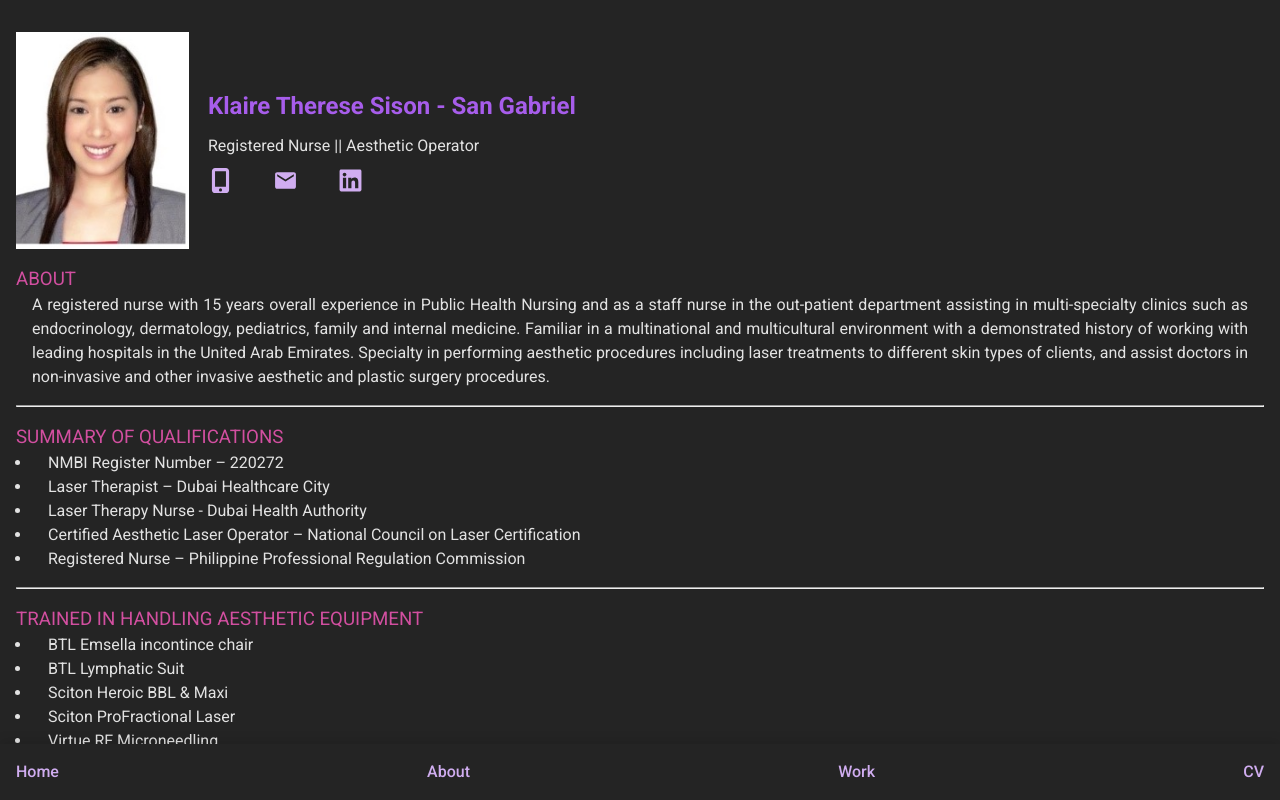
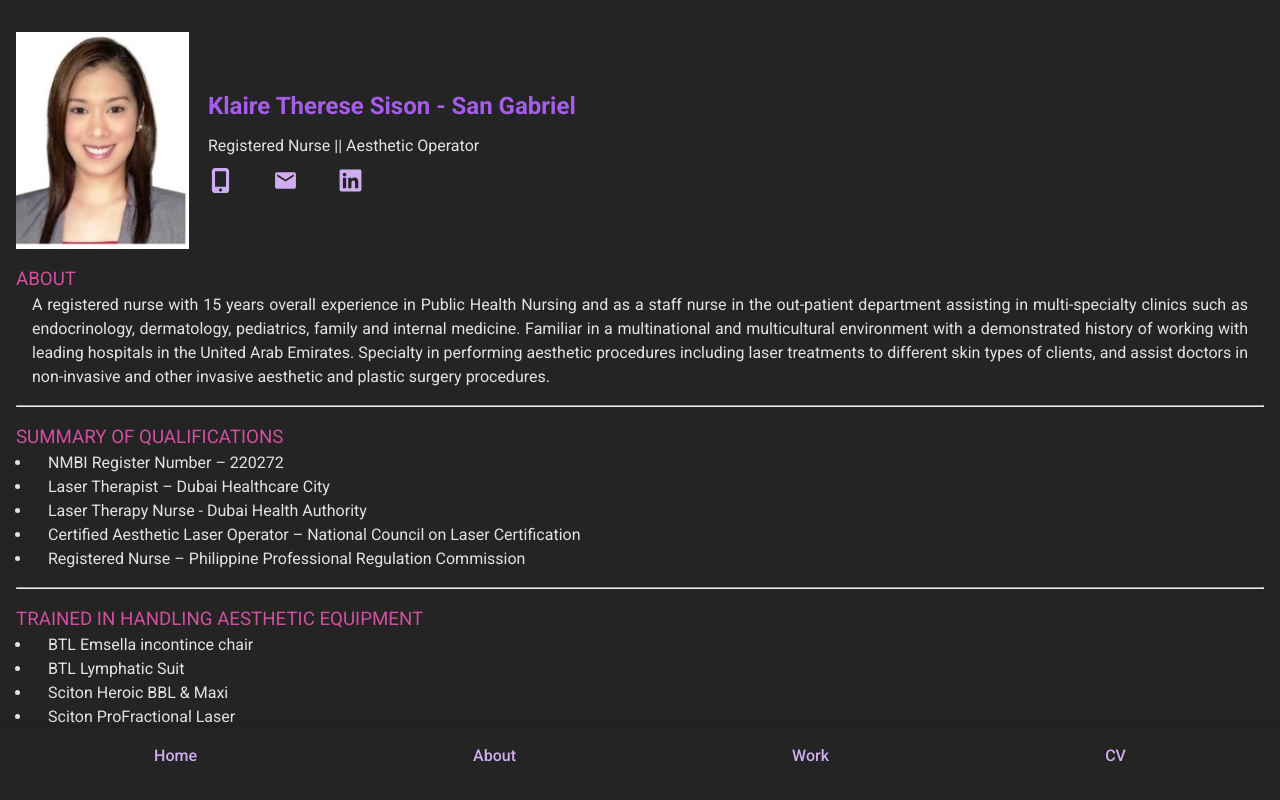
Before and after one commit to RamonSanGabriel/klaire-cv, a React (Vite) app in the folder klaire-CV/: page / in a window 1280 px wide. Shown: the top 800 px of the page. Built offline with nearby package versions, Linux system fonts and the light colour scheme; a web font is replaced by a local one.

Commit message:
Update Navbar.module.css

```diff
--- a/klaire-CV/src/components/Navbar/Navbar.module.css
+++ b/klaire-CV/src/components/Navbar/Navbar.module.css
@@ -1,26 +1,19 @@
 .navWrapper {
   position: fixed;
-  /* display: flex; */
-  /* justify-content: space-around; */
-  /* margin: 1rem 0; */
-  /* justify-items: center; */
   width: 100vw;
   background-color: rgba(36, 36, 36, 1);
-  /* color-scheme: light dark; */
-  /* margin-top: 0.5rem; */
   bottom: 0;
   left: 0;
-  /* border-top: 1px solid #e2e2e2; */
   box-shadow: 0px -4px 10px rgba(0, 0, 0, 0.1);
   padding: 1rem;
 }
 
 .iconList {
+  max-width: 1248px;
   display: flex;
-  /* gap: 40px; */
   align-items: center;
-
-  justify-content: space-between;
+  justify-content: space-around;
+  margin: 0 auto 1rem;
 }
 
 .iconItems {
```
